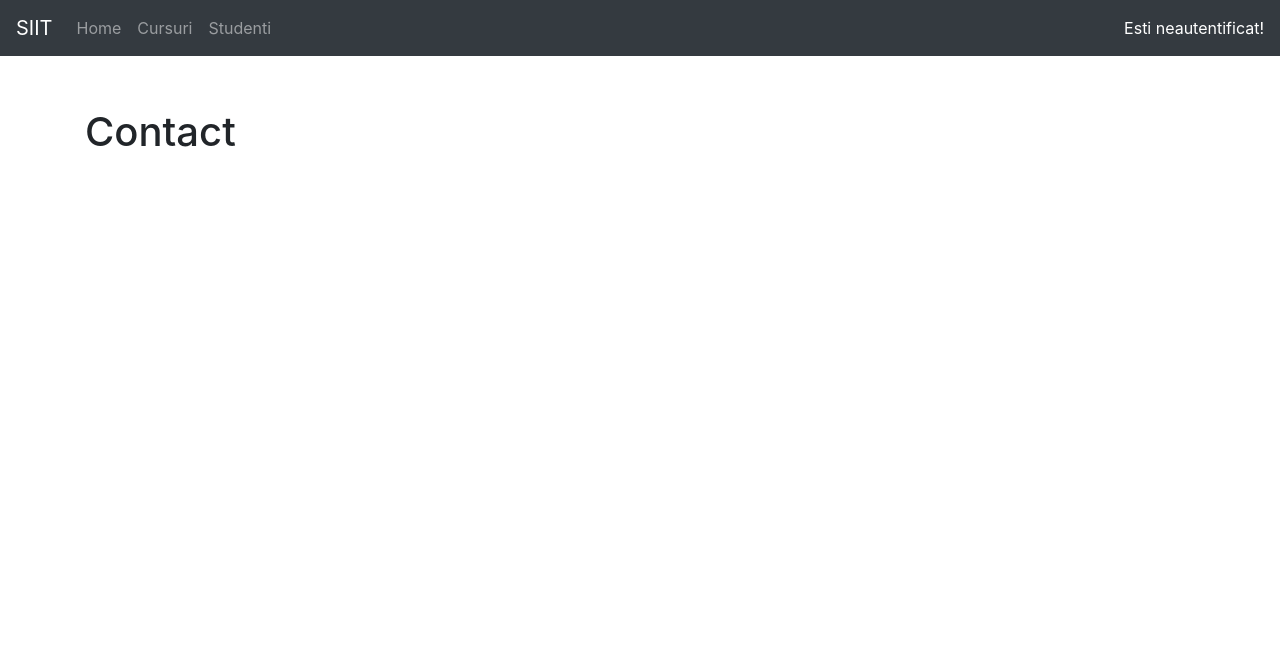
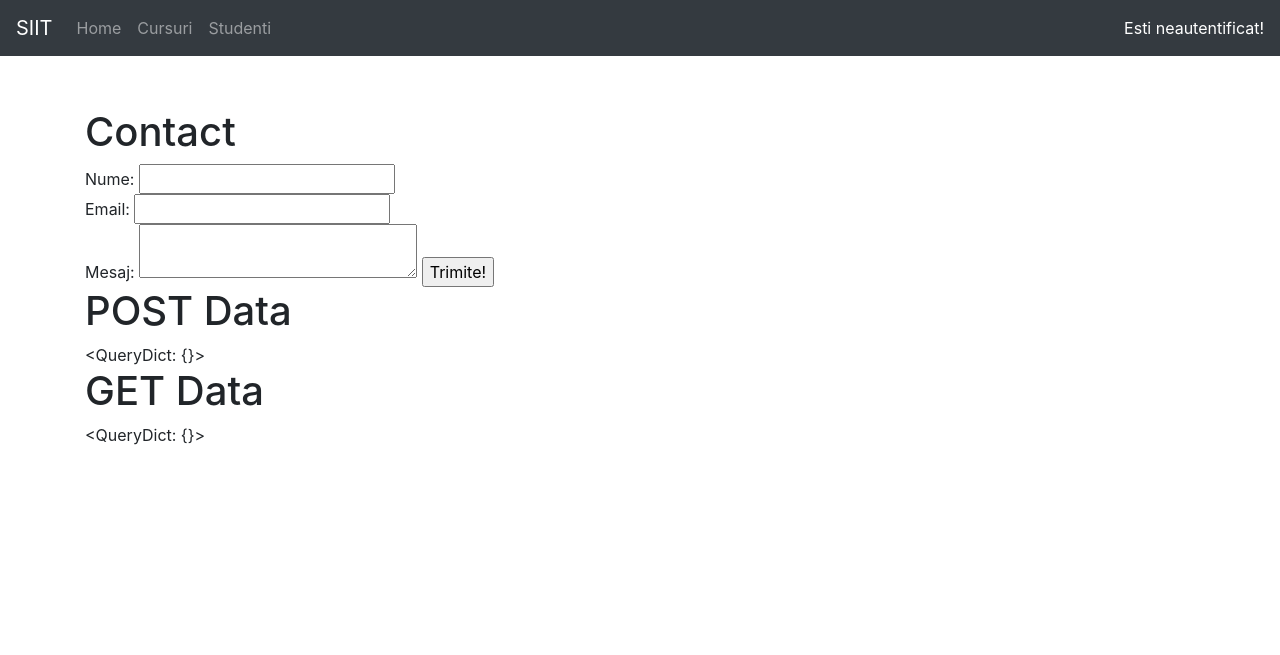
Before and after one commit to comandrei/django-siit, a Django app: page /contact in a window 1280 px wide. Shown: the top 655 px of the page. Run offline with Django 4.2, Linux system fonts and the light colour scheme; some libraries are stand-ins or nearby versions.

Commit message:
Demo contact form

```diff
--- a/sample_project/curs/templates/contact.html
+++ b/sample_project/curs/templates/contact.html
@@ -1,4 +1,17 @@
 {% extends "base.html" %}
 {% block "content" %}
 <h1 class="mt-5">Contact</h1>
+<form method="POST">
+    {% csrf_token %}
+    Nume: <input type="text" name="numele_tau" /> <br />
+    Email: <input type="email" name="mail" /><br />
+    Mesaj: <textarea row="50" cols="25" name="mesaj"></textarea>
+    <input type="submit" value="Trimite!" />
+
+</form>
+<h1>POST Data</h1>
+{{ request.POST }}
+
+<h1>GET Data</h1>
+{{ request.GET }}
 {% endblock "content"%}
```
